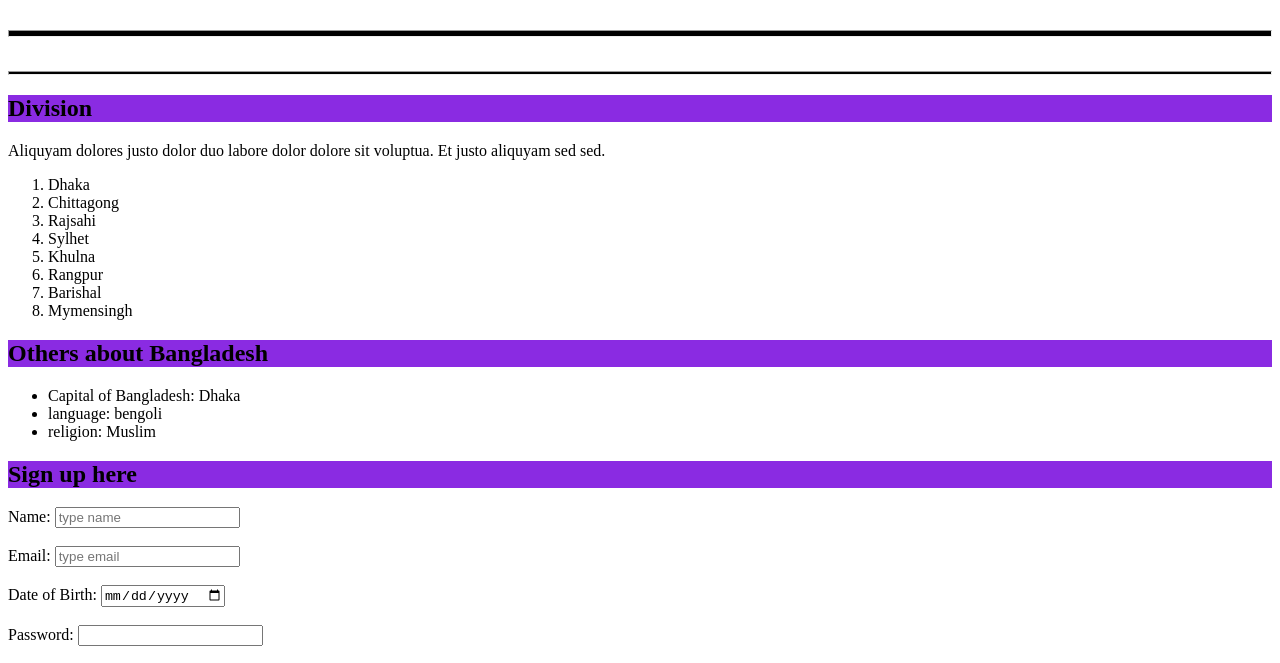
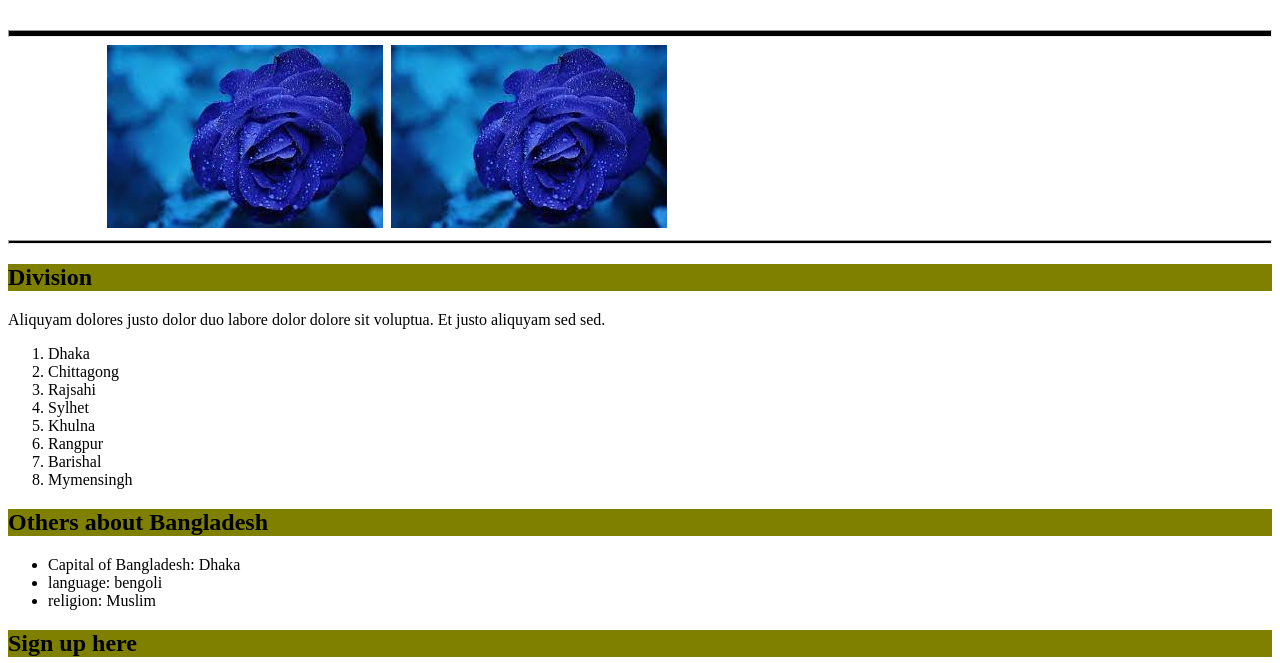
Before and after one commit to zannatreya/my-fourth-repo, a plain HTML site: page index.html in a window 1280 px wide. Shown: the part 95-758 px from the top of the page. Drawn offline with Linux system fonts and the light colour scheme.

Commit message:
form update

```diff
--- a/index.html
+++ b/index.html
@@ -21,7 +21,7 @@
 
         }
         h2{
-            background-color: blueviolet;
+            background-color: olive;
         }
 
     </style>
```
Also changed, not shown: download (3).jpg (added), download (4).jpg (added).
